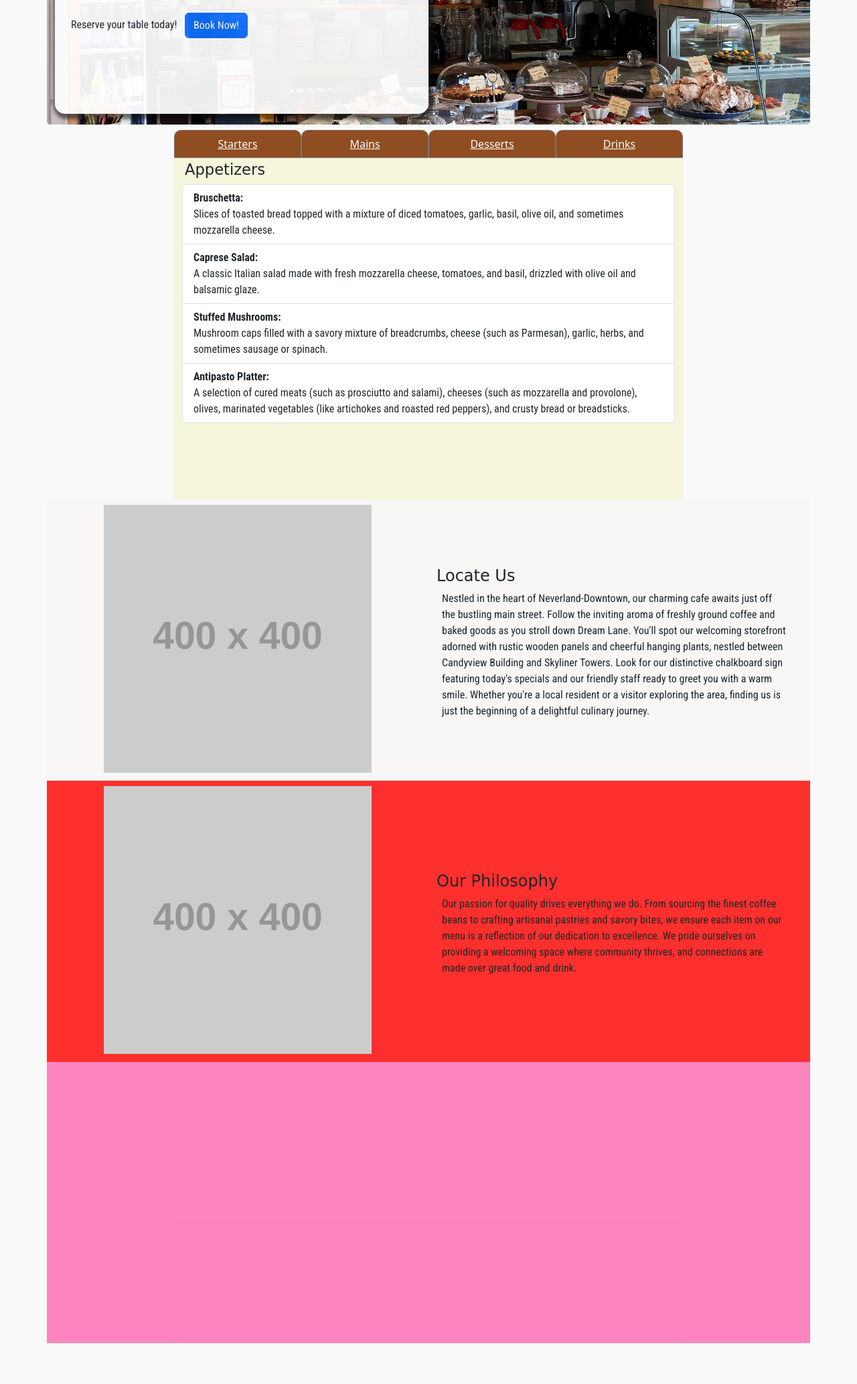
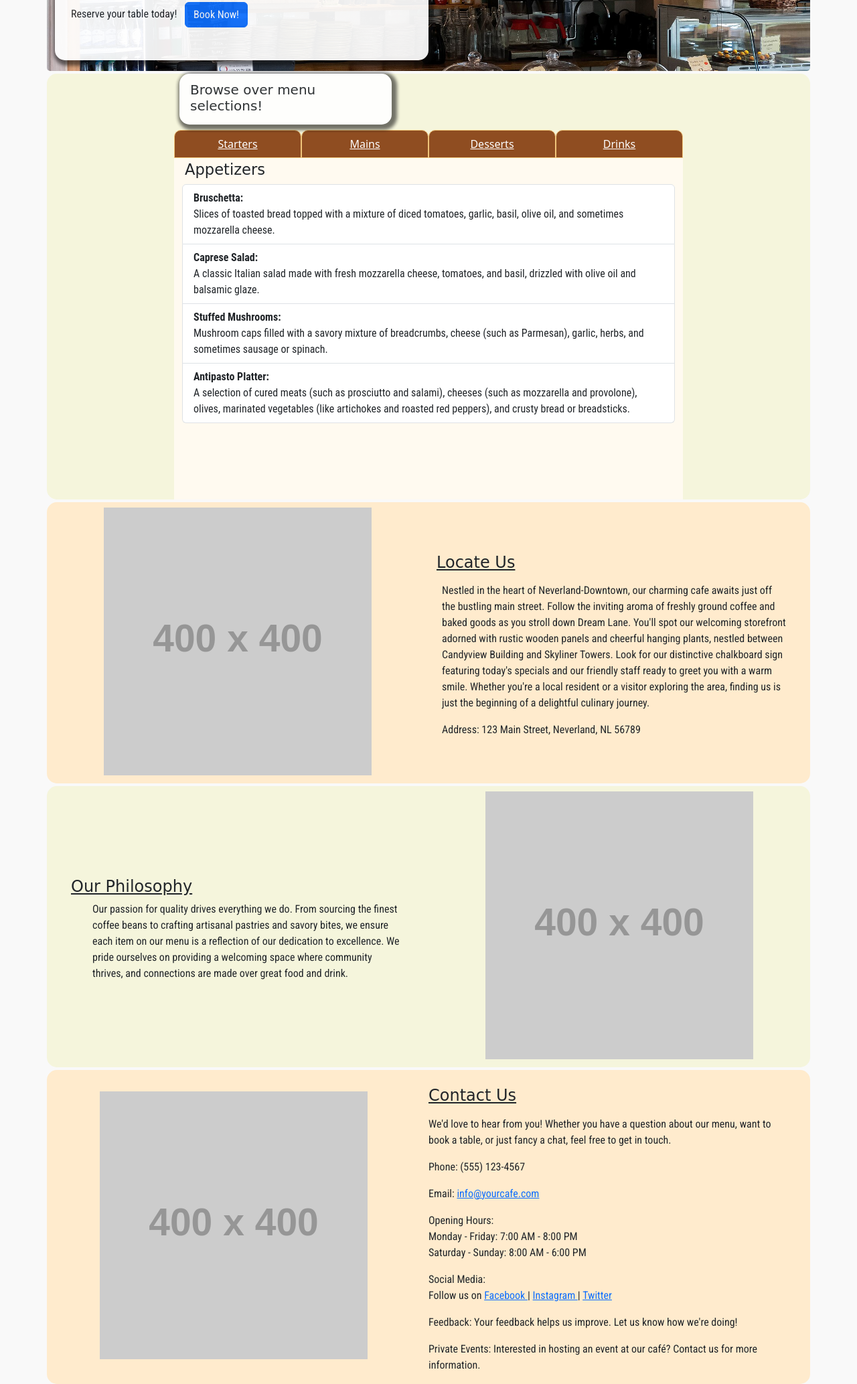
Before and after one commit to h-lim-hl/FS_UXUI_Project_Haris, a plain HTML site: page index.html in a window 1280 px wide. Shown: the part 462-2529 px from the top of the page at 67% size. Before the commit the page ends 2468 px from the top, so only its background shows below. Drawn offline with nearby package versions, Linux system fonts and the light colour scheme; placeholder pictures from the web are drawn by us; a web font is replaced by a local one.

Commit message:
Complete layout, need to revamp menu

```diff
--- a/css/index.css
+++ b/css/index.css
@@ -1,5 +1,13 @@
 :root  {
     --f-bandsize-px: 420px;
+
+    --main-color: #8f4d21;
+    --highlight-color: #f0c57a;
+    --sec-color-1: beige;
+    --sec-color-2: blanchedalmond;
+    --back-color: #f9f9f9;
+
+    --icon-sq-len: 50px;
 }
 
 html { /* to offset for fixed scrollspy nav */
@@ -7,11 +15,12 @@ html { /* to offset for fixed scrollspy nav */
 }
 
 .index-body {
-    background-color:  #f9f9f9;
+    background-color:  var(--back-color);
 }
 
 .menu-body {
-    background-color: beige;
+    /* background-color: var(--sec-color-2); */
+    background-color: floralwhite;
 }
 
 .roboto-condensed {
@@ -19,6 +28,7 @@ html { /* to offset for fixed scrollspy nav */
   font-optical-sizing: auto;
   /* font-weight: <weight>; */
   font-style: normal;
+  font-optical-sizing: auto;
 }
 
 .playwrite-mx {
@@ -26,11 +36,14 @@ html { /* to offset for fixed scrollspy nav */
   font-optical-sizing: auto;
   /* font-weight: <weight>; */
   font-style: normal;
+  font-optical-sizing: auto;
 }
 
 .icon-size {
-    width: 50px;
-    height: 50px;
+    /* width: 50px; */
+    /* height: 50px; */
+    height: var(--icon-sq-len);
+    width: var(--icon-sq-len);
 }
 
 .margin-for-navbar {
@@ -38,27 +51,18 @@ html { /* to offset for fixed scrollspy nav */
 }
 
 .bgc-band {
-    background-color: rgba(245, 237, 231, 0.2);
+    /* background-color: rgba(245, 237, 231, 0.2); */
     /* min-height: 500px; */
+    background-color: var(--sec-color-1);
     min-height: var(--f-bandsize-px);
 }
 
 .bgc-band-b {
-    background-color: rgba(245, 237, 231, 0.2);
+    /* background-color: rgba(245, 237, 231, 0.2); */
     /* min-height: 500px; */
+    background-color: var(--sec-color-2);
     min-height: var(--f-bandsize-px);
 }
-
-.bg-blue {
-    background-color: blue;
-
-}
-
-.bg-green {
-    background-color: green;
-
-}
-
 .boxshadow-style {
     box-shadow: 3px 3px 5px 5px rgba(10, 10, 10, 0.6);
 }
@@ -67,15 +71,11 @@ html { /* to offset for fixed scrollspy nav */
     box-shadow: 2px 2px 5px 5px rgba(10, 10, 10, 0.4);
 }
 
-.borderstyle {
-    border: 1px solid rgb(120, 120, 120);
-}
 .cafe-img {
     background-image: url(../images/cafe-hero-image.jpg);
     background-size:cover;
     background-repeat: no-repeat;
     background-color: beige;
-    /* min-height: 500px; */
     min-height: var(--f-bandsize-px);
 	border-radius: 5px;
 }
@@ -85,7 +85,7 @@ html { /* to offset for fixed scrollspy nav */
 }
 
 .card-content {
-    min-height: 500px;
+    min-height: var(--f-bandsize-px);
 }
 
 .center-aligned {
@@ -106,14 +106,16 @@ html { /* to offset for fixed scrollspy nav */
     border-radius: 10px 10px 0px 0px;
 
     flex-grow: 1;
-    background-color: #8f4d21;
+    background-color: var(--main-color);
 
     transition: flex-grow 0.7s;
+
+    border: 1px solid var(--highlight-color)
 }
 
 .menu-tab:hover {
     flex-grow: 3;
-    background-color: #f0c57a;
+    background-color: var(--highlight-color);
 }
 
 .menu-tab-hlink {
--- a/index.html
+++ b/index.html
@@ -51,6 +51,7 @@
         <section id="home" class="container-xl cafe-img pt-1 pb-3">
             <div class="col-sm-12 col-lg-6 mt-5 white-overlay rounded-card boxshadow-style">
                 <div class="align-content-center card-content p-4">
+                    <h2 class="playwrite-mx"><b><u> Welcome to A Little Cafe! </u></b></h2>
                     <h4 class="roboto-condensed"> Indulge in Our Irresistible Lunch Specials </h4>
                     <ul>
                         <li class="roboto-condensed"> Fresh, Flavorful Salads </li>
@@ -61,17 +62,22 @@
                     <p class="roboto-condensed"> Whether you're craving a quick bite or a leisurely lunch, Cafe Paradiso
                         is your go-to spot! Enjoy a relaxing ambiance and exceptional service while savoring our
                         delectable dishes. </p>
-                    <p class="roboto-condensed"> Reserve your table today! <button type="button"
-                            class="btn btn-primary ms-2"> Book Now!
-                        </button> </p>
+                    <p class="roboto-condensed"> Reserve your table today! <a href="#contact"><button type="button"
+                                class="btn btn-primary ms-2"> Book Now!
+                            </button></a> </p>
                 </div>
             </div>
         </section>
-        <!-- Menu -->
-        <section id="menu" class="container">
-            <div class="row">
-                <div class="offset-1 col-10 col-md-8 offset-md-2 text-center">
-                    <div class="row mt-2">
+        <!-- Menu --> <!-- !!! to revamp !!! -->
+        <section id="menu" class="container my-1">
+            <div class="row bgc-band rounded-card">
+                <div class="offset-1 col-10 col-md-8 offset-md-2">
+                    <div class="row">
+                        <div class="col-5  ms-2 py-2 white-overlay rounded-card boxshadow-style">
+                            <h5 class="playwrite-mx ps-1 pt-1"> Browse over menu selections! </h5>
+                        </div>
+                    </div>
+                    <div class="row mt-2 text-center">
                         <div class="col p-2 menu-tab borderstyle"> <a class="menu-tab-hlink" target="menu-iframe"
                                 href="starters.html"> Starters </a> </div>
                         <div class="col p-2 menu-tab borderstyle"> <a class="menu-tab-hlink" target="menu-iframe"
@@ -89,14 +95,14 @@
         </section>
         <!-- Location -->
         <section id="location">
-            <div class="container">
-                <div class="row bgc-band-b align-items-center">
+            <div class="container my-1">
+                <div class="row bgc-band-b align-items-center rounded-card">
                     <div class="col-12 col-md-6 pt-1 pb-2 text-center">
                         <img src="https://placehold.co/400x400/png" class="img-fluid"
                             alt="A Little Cafe is located in Neverland">
                     </div>
                     <div class="col-12 col-md-6 align-content-center">
-                        <h4 class="pt-4 playwrite-mx"> Locate Us </h4>
+                        <h4 class="pt-4 playwrite-mx mb-3"><u> Locate Us </u></h4>
                         <p class="ps-2 pe-4 roboto-condensed">
                             Nestled in the heart of Neverland-Downtown, our charming cafe awaits just off the bustling
                             main
@@ -113,20 +119,25 @@
                             a
                             delightful culinary journey.
                         </p>
+                        <p class="roboto-condensed ps-2">
+                            Address:
+                            123 Main Street,
+                            Neverland, NL 56789
+                        </p>
                     </div>
                 </div>
             </div>
         </section>
         <!-- About Us -->
         <section id="about">
-            <div class="container" style="min-height: 400px; background-color: red;">
-                <div class="row bgc-band-b align-items-center flex-column-reserve flex-md-row">
+            <div class="container my-1">
+                <div class="row bgc-band align-items-center flex-column flex-md-row-reverse rounded-card">
                     <div class="col-12 col-md-6 pt-1 pb-2 text-center">
                         <img src="https://placehold.co/400x400/png" class="img-fluid" alt="Happy Cafe">
                     </div>
                     <div class="col-12 col-md-6 align-content-center">
-                        <h4 class="pt-4 playwrite-mx"> Our Philosophy </h4>
-                        <p class="ps-2 pe-4 roboto-condensed">
+                        <h4 class="pt-4 playwrite-mx ms-md-4 mb3"><u> Our Philosophy </u></h4>
+                        <p class="ps-2 pe-4 roboto-condensed align-self-center ms-md-5">
                             Our passion for quality drives everything we do. From sourcing the finest
                             coffee beans to crafting artisanal pastries and savory bites, we ensure each
                             item on our menu is a reflection of our dedication to excellence. We pride
@@ -139,8 +150,45 @@
         </section>
         <!-- Contact Us-->
         <section id="contact">
-            <div class="container" style="min-height: 400px; background-color: hotpink;">
-                <div class="row bgc-band-b align-items-center">
+            <div class="container mt-1">
+                <div class="row bgc-band-b align-items-center rounded-card pe-4">
+                    <div class="col-12 col-md-6 pt-1 pb-2 text-center">
+                        <img src="https://placehold.co/400x400/png" class="img-fluid"
+                            alt="A Little Cafe is located in Neverland">
+                    </div>
+                    <div class="col-12 col-md-6 align-content-center">
+                        <h4 class="pt-4 playwrite-mx mb-3"><u> Contact Us </u></h4>
+                        <p class="roboto-condensed">
+                            We'd love to hear from you! Whether you have a question about our menu, want to book a
+                            table, or just fancy a chat, feel free to get in touch.
+                        </p>
+                        <p class="roboto-condensed">
+                            Phone:
+                            (555) 123-4567
+                        </p>
+                        <p class="roboto-condensed">
+                            Email:
+                            <a href="#">info@yourcafe.com </a>
+                        </p>
+                        <p class="roboto-condensed">
+                            Opening Hours: <br>
+                            Monday - Friday: 7:00 AM - 8:00 PM <br>
+                            Saturday - Sunday: 8:00 AM - 6:00 PM
+                        </p>
+                        <p class="roboto-condensed">
+                            Social Media: <br>
+                            Follow us on <a href="#"> Facebook </a> | <a href="#"> Instagram </a> |
+                            <a href="#"> Twitter </a>
+                        </p>
+                        <p class="roboto-condensed">
+                            Feedback:
+                            Your feedback helps us improve. Let us know how we're doing!
+                        </p>
+                        <p class="roboto-condensed">
+                            Private Events:
+                            Interested in hosting an event at our café? Contact us for more information.
+                        </p>
+                    </div>
                 </div>
             </div>
         </section>
```
Also changed, not shown: desserts.html (+18 -13 lines), drinks.html (+20 -13 lines), mains.html (+18 -13 lines), starters.html (+18 -13 lines), contact.html (deleted).
